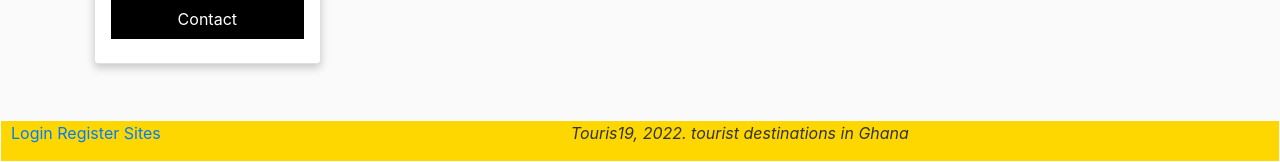
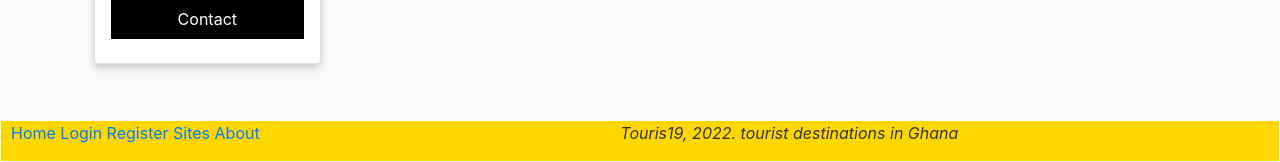
Before and after one commit to motiversalu/Touris19-Website, a Flask app: page /about in a window 1280 px wide. Shown: the part 2779-2941 px from the top of the page. Run offline with Flask 2, Linux system fonts and the light colour scheme; some libraries are stand-ins or nearby versions.

Commit message:
more changes

```diff
--- a/templates/layout.html
+++ b/templates/layout.html
@@ -110,9 +110,11 @@
 
         </div>
         <div style="float:left; margin-left:10px; margin-right:40px" >
+           <a href="\home">Home</a>
            <a href="\login">Login</a>
            <a href="\register">Register</a>
            <a href="\sites">Sites</a>
+           <a href="\about">About</a>
         </div>
         <p style="text-align:center;"><em><i>Touris19, 2022. tourist destinations in Ghana</i></em></p>
 </div>
```
